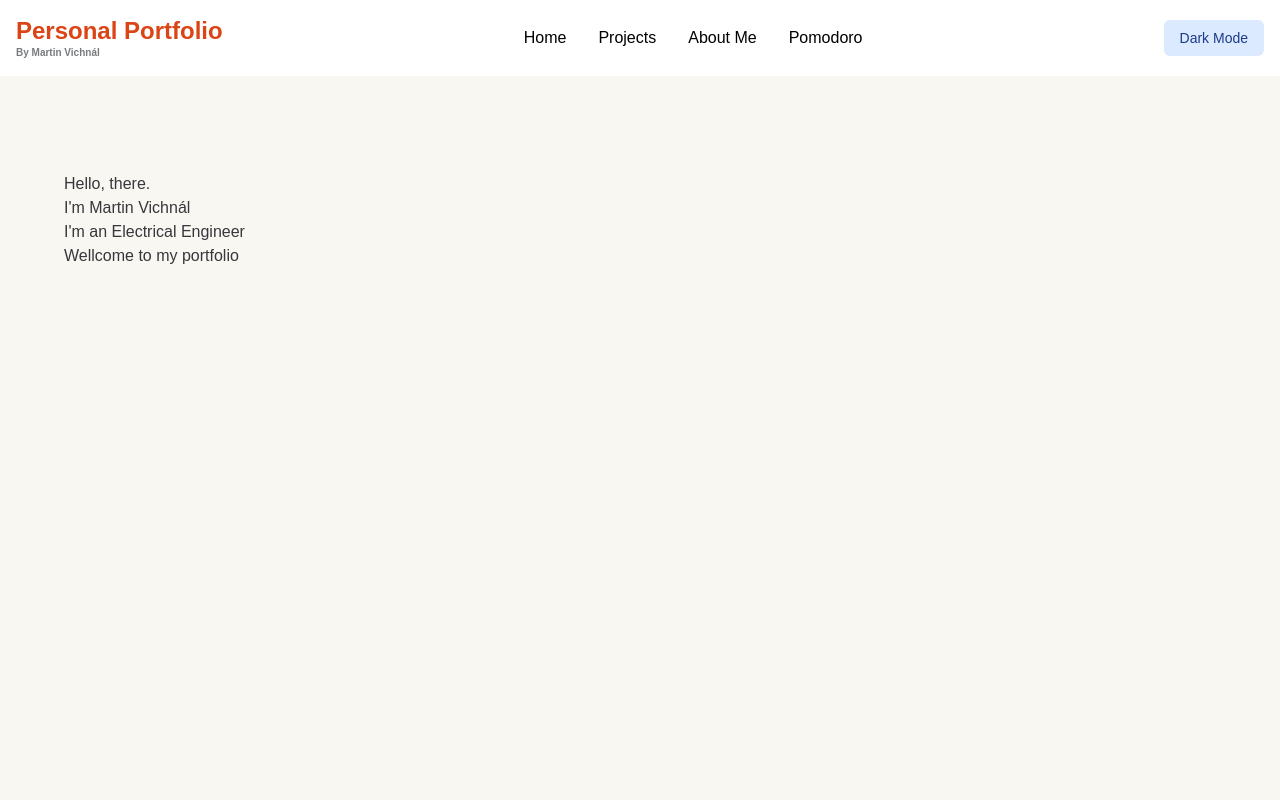
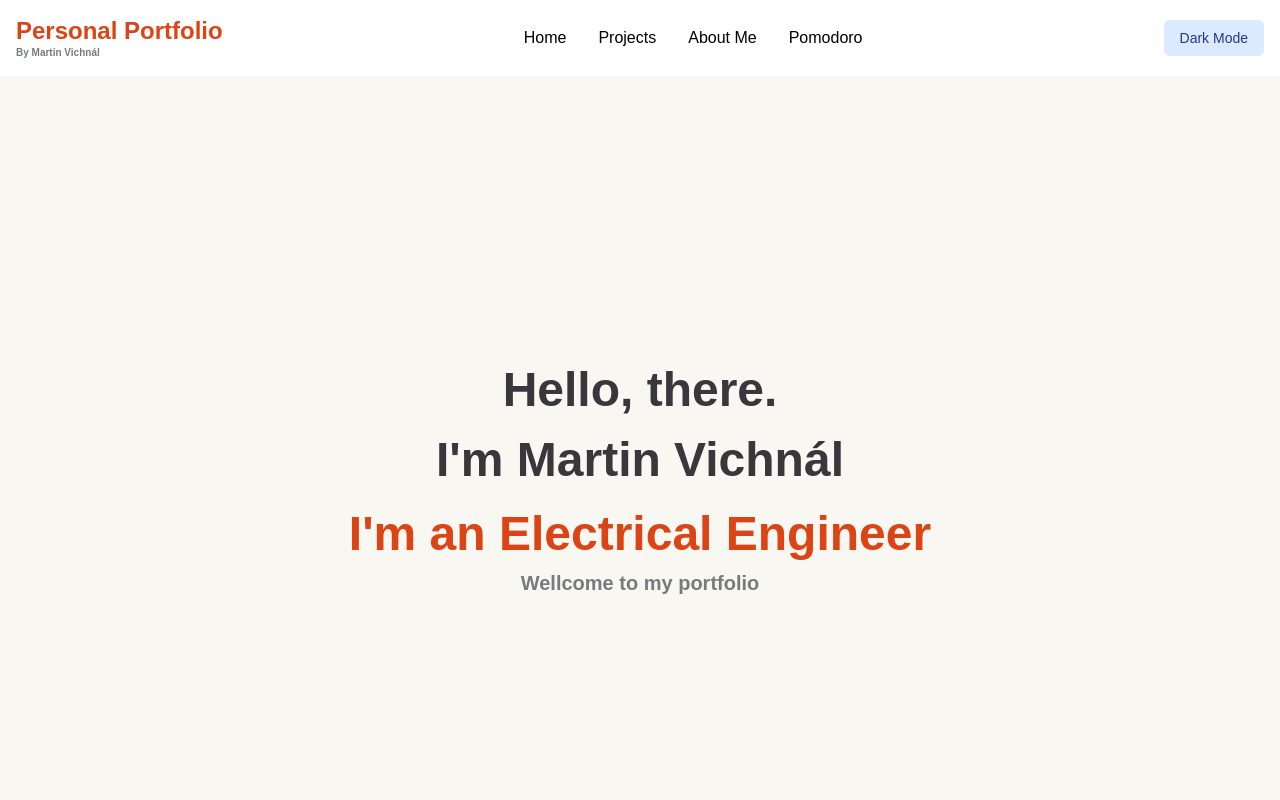
Before and after one commit to martinvichnal/martinvichnal.github.io, a React (Create React App) app: page / in a window 1280 px wide. Shown: the top 800 px of the page. Built offline with nearby package versions, Linux system fonts and the light colour scheme; the HTML template or start-up script is replaced by a standard one.

Commit message:
v1.2.1.a
- Installed prettier and prettier tailwind
- Designed Hero

```diff
--- a/package.json
+++ b/package.json
@@ -48,6 +48,8 @@
         "autoprefixer": "^10.4.15",
         "gh-pages": "^6.0.0",
         "postcss": "^8.4.28",
+        "prettier": "3.0.3",
+        "prettier-plugin-tailwindcss": "^0.5.4",
         "tailwindcss": "^3.3.3"
     }
 }
--- a/src/App.tsx
+++ b/src/App.tsx
@@ -20,10 +20,7 @@ function App() {
             <section id="navbar">
                 <Navbar />
             </section>
-            <section
-                id="home"
-                className="padding w-full h-screen bg-bkg text-content"
-            >
+            <section id="home">
                 <Hero />
             </section>
             <section id="projects" className="padding">
--- a/src/sections/Hero.tsx
+++ b/src/sections/Hero.tsx
@@ -51,13 +51,20 @@ const Hero = () => {
     }
 
     return (
-        <div className="">
-            <h1 className="">Hello, there.</h1>
-            <div className="">
-                <p className="">I'm Martin Vichnál</p>
-            </div>
-            <p className="">I'm {text}</p>
-            <p className="">Wellcome to my portfolio</p>
+        // <div className="w-full flex xl:flex-row flex-col justify-center min-h-screen gap-10 text-content">
+        <div className="padding w-full h-screen bg-bkg relative flex flex-col items-center justify-center">
+            <h1 className="text-3xl font-bold text-content sm:text-4xl md:py-3 md:text-6xl">
+                Hello, there.
+            </h1>
+            <p className="text-xl font-bold text-content sm:text-4xl md:text-5xl">
+                I'm Martin Vichnál
+            </p>
+            <p className="text-xl font-bold pt-4 md:text-4xl text-accent-1">
+                I'm {text}
+            </p>
+            <p className="text-xl font-bold p-2 text-accent-2">
+                Wellcome to my portfolio
+            </p>
         </div>
     )
 }
```
Also changed, not shown: 1 other file (tests, documents, lock files or other folders).
